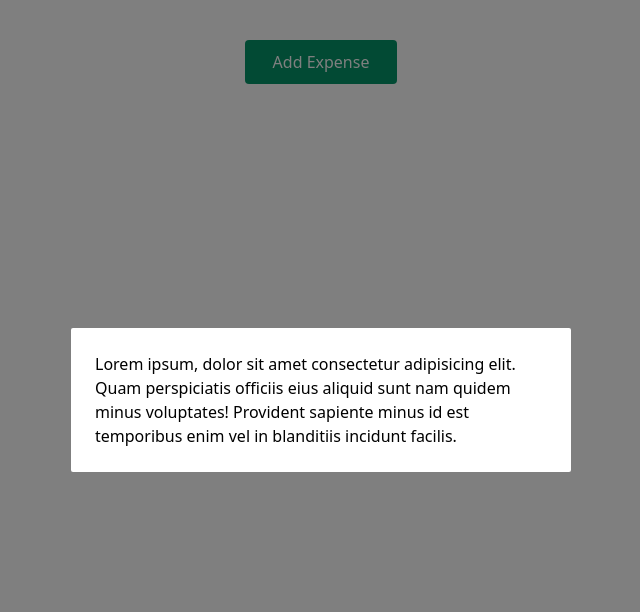
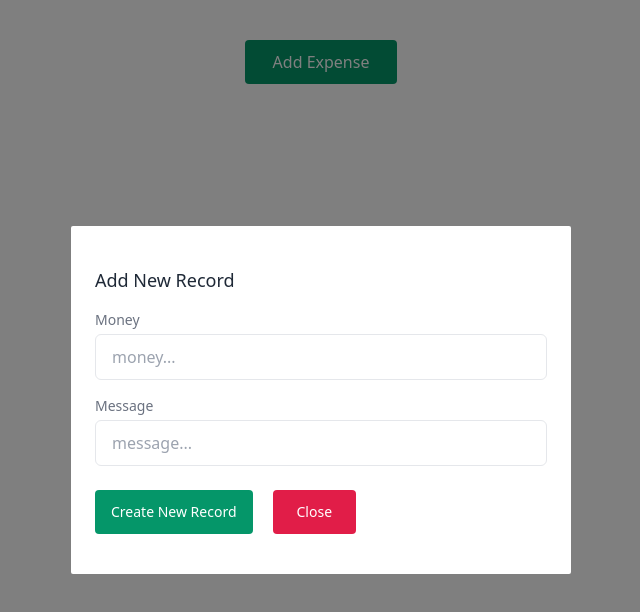
Before and after one commit to azizunnabi/react-expense-tracker, a React (Create React App) app: page / in a window 1280 px wide. Both pictures are taken after a click on the button "Add Expense". Shown: the top 612 px of the page, without its empty margins (319-959 px from the left). Built offline with nearby package versions, Linux system fonts and the light colour scheme.

Commit message:
Created add expense form

```diff
--- a/src/App.js
+++ b/src/App.js
@@ -6,10 +6,13 @@ function App() {
   const openModel = () => {
     setModel(true);
   };
+  const closeModel = () => {
+    setModel(false);
+  };
   return (
     <div className="max-w-screen-lg mx-auto my-10 flex justify-center">
       <Button open={openModel} />
-      <Model modelState={model} />
+      <Model modelState={model} close={closeModel} />
     </div>
   );
 }
--- /dev/null
+++ b/src/components/Create.js
@@ -0,0 +1,54 @@
+const Create = (props) => {
+  return (
+    <form>
+      <h1 className="text-lg capitalize font-medium text-gray-800 mb-4">
+        add new record
+      </h1>
+      <div>
+        <label
+          htmlFor="money"
+          className="block capitalize text-sm text-gray-500 font-medium mb-1"
+        >
+          money
+        </label>
+        <input
+          type="number"
+          name=""
+          id="money"
+          placeholder="money..."
+          className="border w-full px-4 py-2.5 rounded-md outline-none"
+        />
+      </div>
+      <div className="mt-4">
+        <label
+          htmlFor="message"
+          className="block capitalize text-sm text-gray-500 font-medium mb-1"
+        >
+          message
+        </label>
+        <input
+          type="text"
+          name=""
+          id="message"
+          placeholder="message..."
+          className="border w-full px-4 py-2.5 rounded-md outline-none"
+        />
+      </div>
+      <div className="mt-6">
+        <button className="capitalize bg-emerald-600 text-white font-medium text-sm rounded px-4 py-3">
+          create new record
+        </button>
+        <button
+          className="ml-5 capitalize bg-rose-600 text-white font-medium text-sm rounded px-6 py-3"
+          onClick={(event) => {
+            event.preventDefault();
+            props.closeForm();
+          }}
+        >
+          Close
+        </button>
+      </div>
+    </form>
+  );
+};
+export default Create;
--- a/src/components/Model.js
+++ b/src/components/Model.js
@@ -1,11 +1,9 @@
+import Create from "./Create";
 const Model = (props) => {
   return props.modelState ? (
     <div className="fixed inset-0 w-full h-full bg-black/50 flex justify-center items-center">
-      <div className="bg-white p-6 w-[500px] h-auto rounded-sm">
-        Lorem ipsum, dolor sit amet consectetur adipisicing elit. Quam
-        perspiciatis officiis eius aliquid sunt nam quidem minus voluptates!
-        Provident sapiente minus id est temporibus enim vel in blanditiis
-        incidunt facilis.
+      <div className="bg-white px-6 py-10 w-10/12 sm:w-[500px] h-auto rounded-sm ">
+        <Create closeForm={props.close} />
       </div>
     </div>
   ) : (
```
